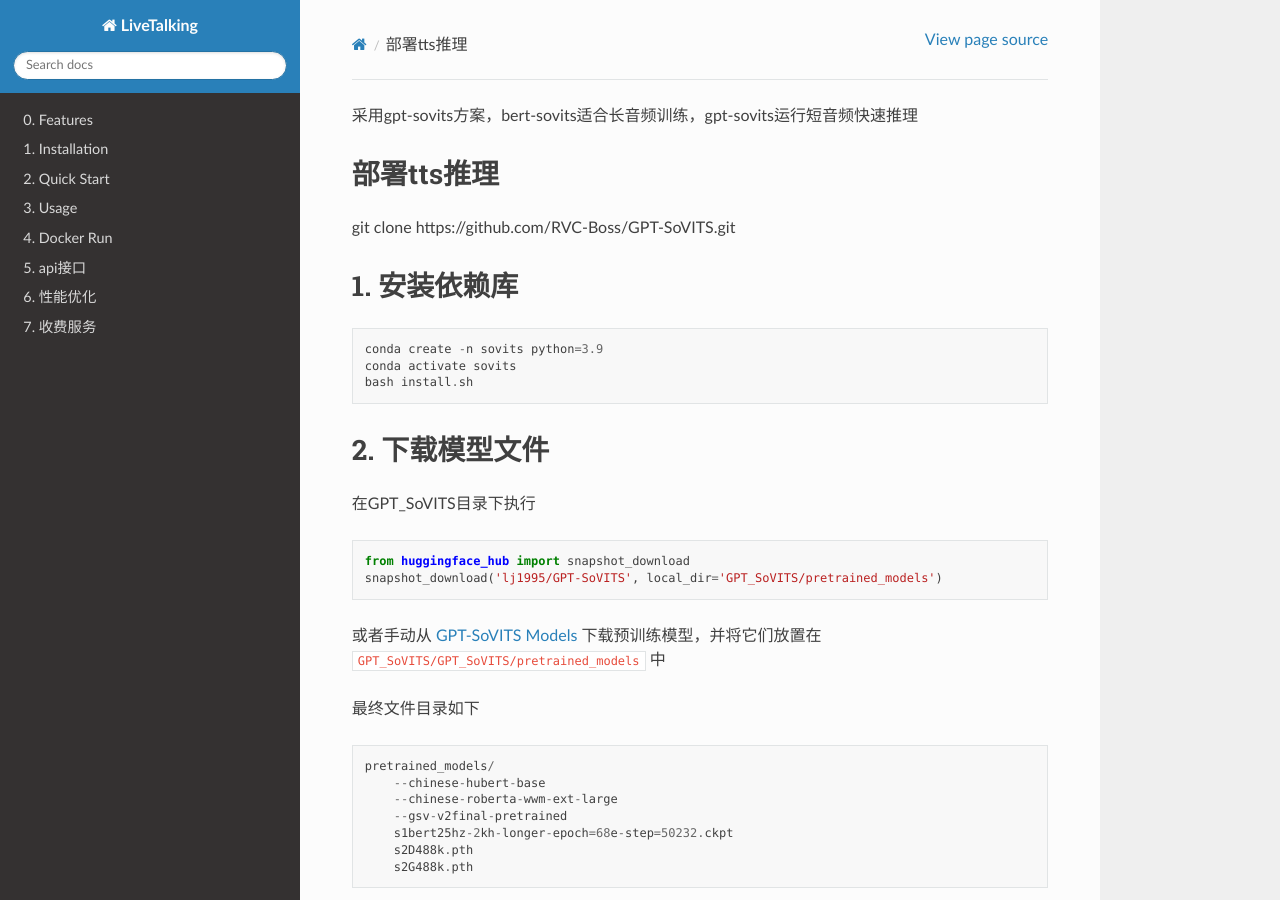
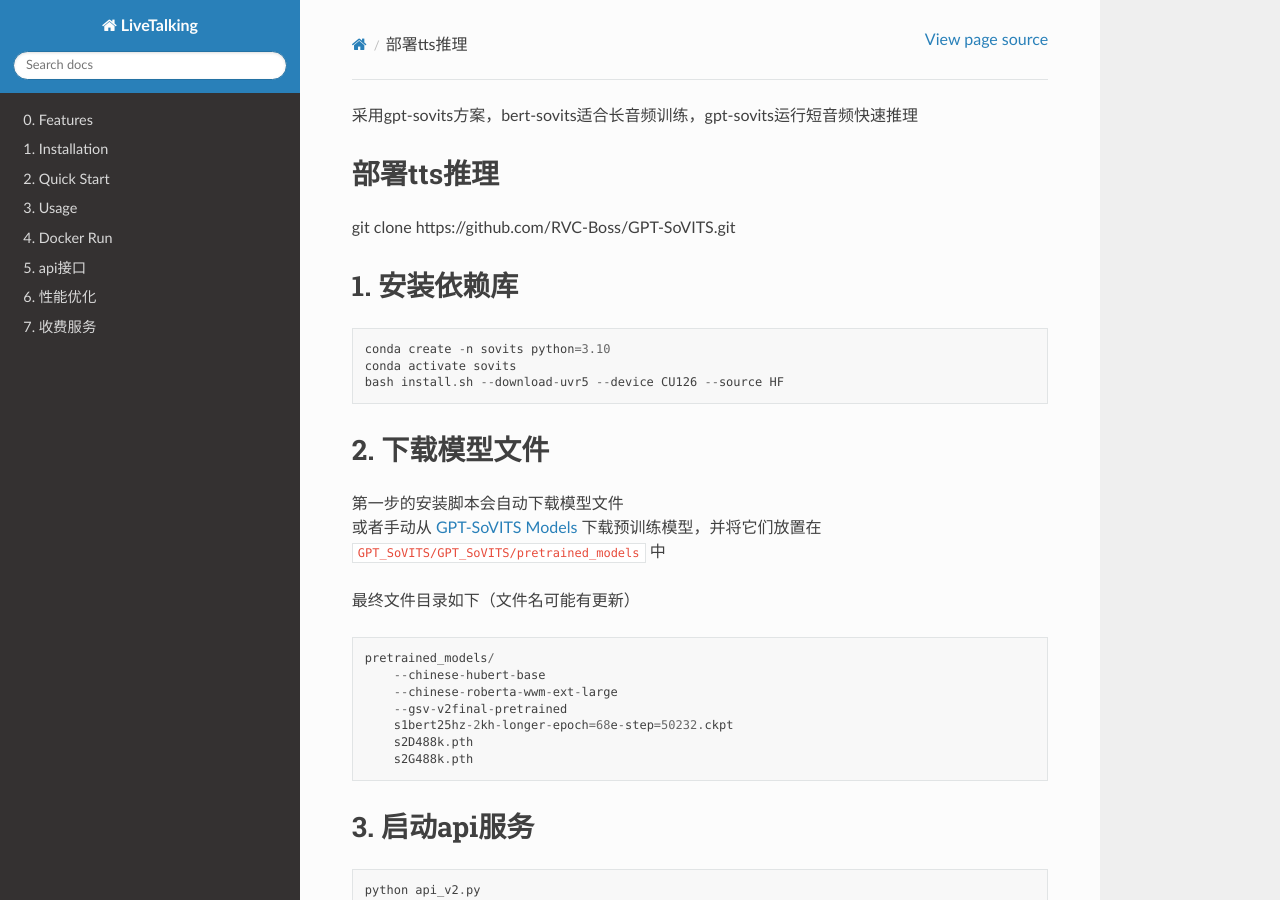
Before and after one commit to lipku/livetalking-doc, a Sphinx documentation site: the page built from docs/source/tts/gptsovits.md, in a window 1280 px wide and 900 px high. Built offline with Sphinx 7.4.7 and the Read the Docs theme 3.1.0, drawn with Linux system fonts in a browser that asks for light colours.

Commit message:
update doc

````diff
--- a/docs/source/tts/gptsovits.md
+++ b/docs/source/tts/gptsovits.md
@@ -3,20 +3,16 @@
 git clone https://github.com/RVC-Boss/GPT-SoVITS.git
 ## 1. 安装依赖库
 ```
-conda create -n sovits python=3.9
+conda create -n sovits python=3.10
 conda activate sovits
-bash install.sh
+bash install.sh --download-uvr5 --device CU126 --source HF
 ```
 
 ## 2. 下载模型文件
-在GPT_SoVITS目录下执行
-```python
-from huggingface_hub import snapshot_download
-snapshot_download('lj1995/GPT-SoVITS', local_dir='GPT_SoVITS/pretrained_models')
-```
+第一步的安装脚本会自动下载模型文件
 或者手动从 [GPT-SoVITS Models](https://huggingface.co/lj1995/GPT-SoVITS) 下载预训练模型，并将它们放置在 `GPT_SoVITS/GPT_SoVITS/pretrained_models` 中
 
-最终文件目录如下
+最终文件目录如下（文件名可能有更新）
 ```
 pretrained_models/
     --chinese-hubert-base
````
Also changed, not shown: docs/source/service.md (+1 -0 lines).
